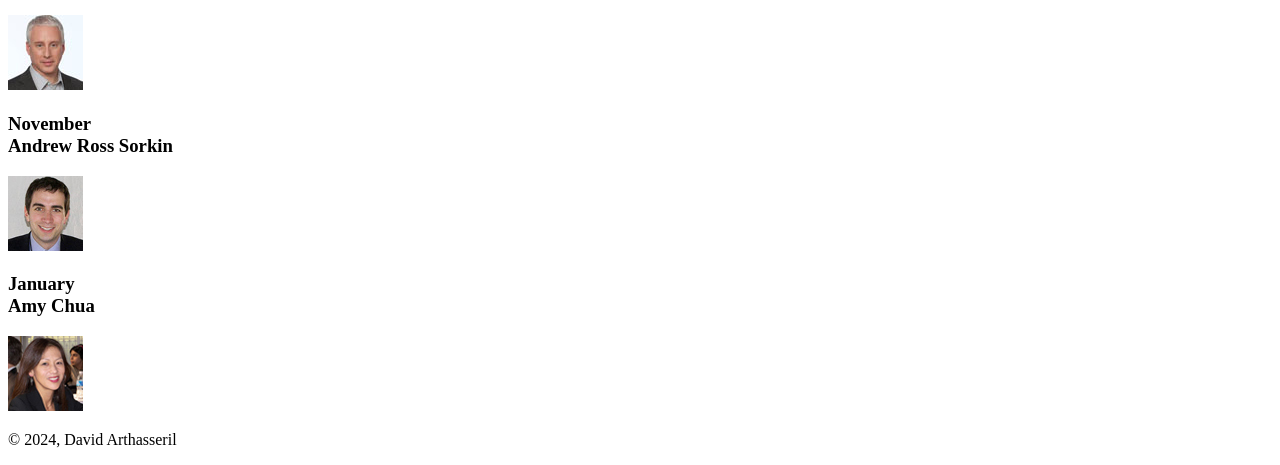
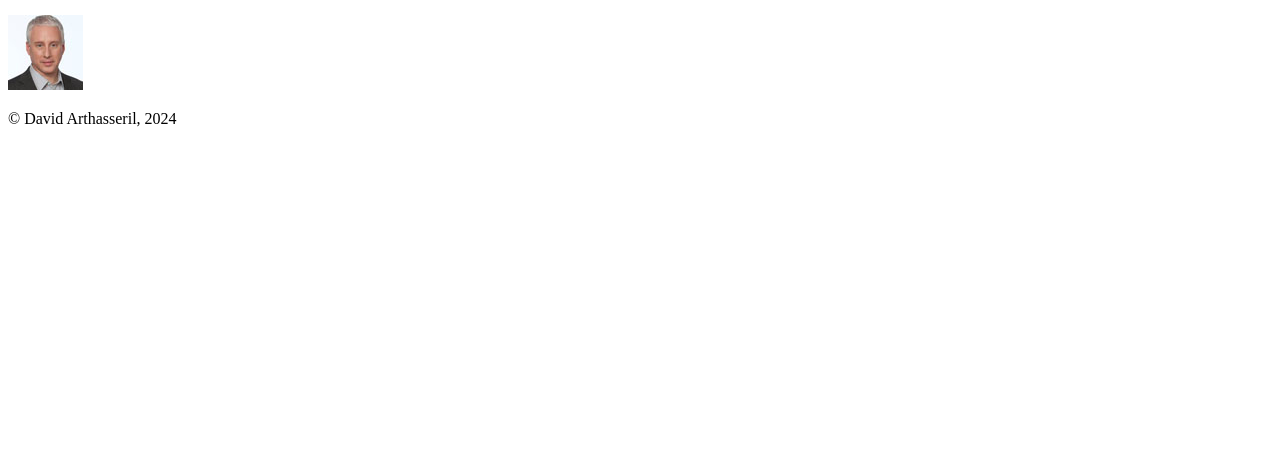
Before and after one commit to TermyYT/A05, a plain HTML site: page index.html in a window 1280 px wide. Shown: the part 570-1035 px from the top of the page. After the commit the page ends 800 px from the top, so only its background shows below. Drawn offline with Linux system fonts and the light colour scheme.

Commit message:
Finished product for A05.

```diff
--- a/index.html
+++ b/index.html
@@ -37,17 +37,17 @@
 		<br><a href="speakers/brancaccio.html">David Brancaccio</a></h3>
 		<img src="images/brancaccio75.jpg" alt="A picture of David Brancaccio.">
 
-		<h3>November
+		<!-- <h3>November
 		<br>Andrew Ross Sorkin</h3>
 		<img src="images/sorkin75.jpg" alt="A picture of Andrew Ross Sorkin.">
 
 		<h3>January
 		<br>Amy Chua</h3>
-		<img src="images/chua75.jpg" alt="A picture of Amy Chua.">
+		<img src="images/chua75.jpg" alt="A picture of Amy Chua."> -->
 
 	</main>
 	<footer>
-		<p>&copy; 2024, David Arthasseril</p>
+		<p>&copy; David Arthasseril, 2024</p>
 	</footer>
 </body>
 </html>
```
